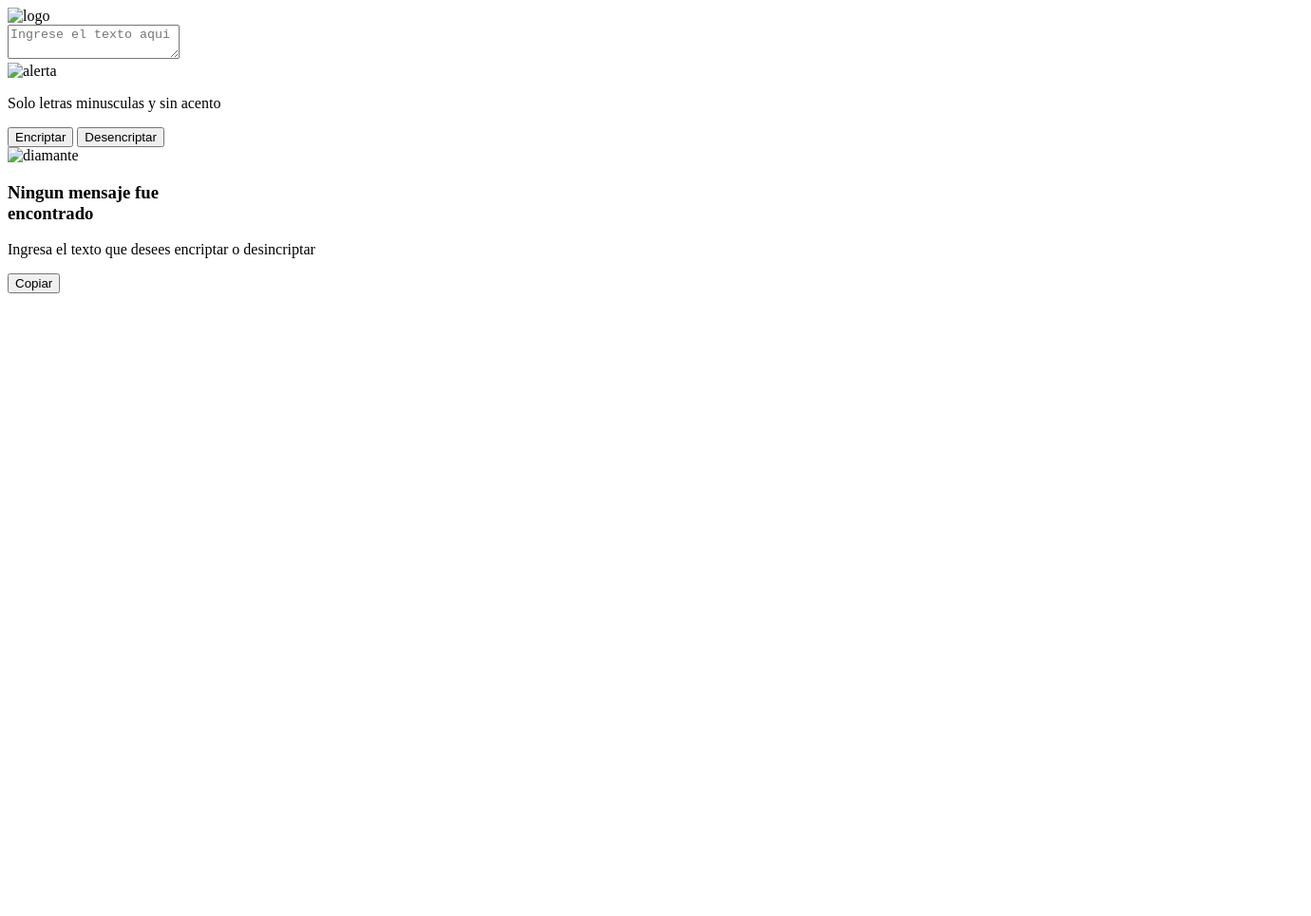
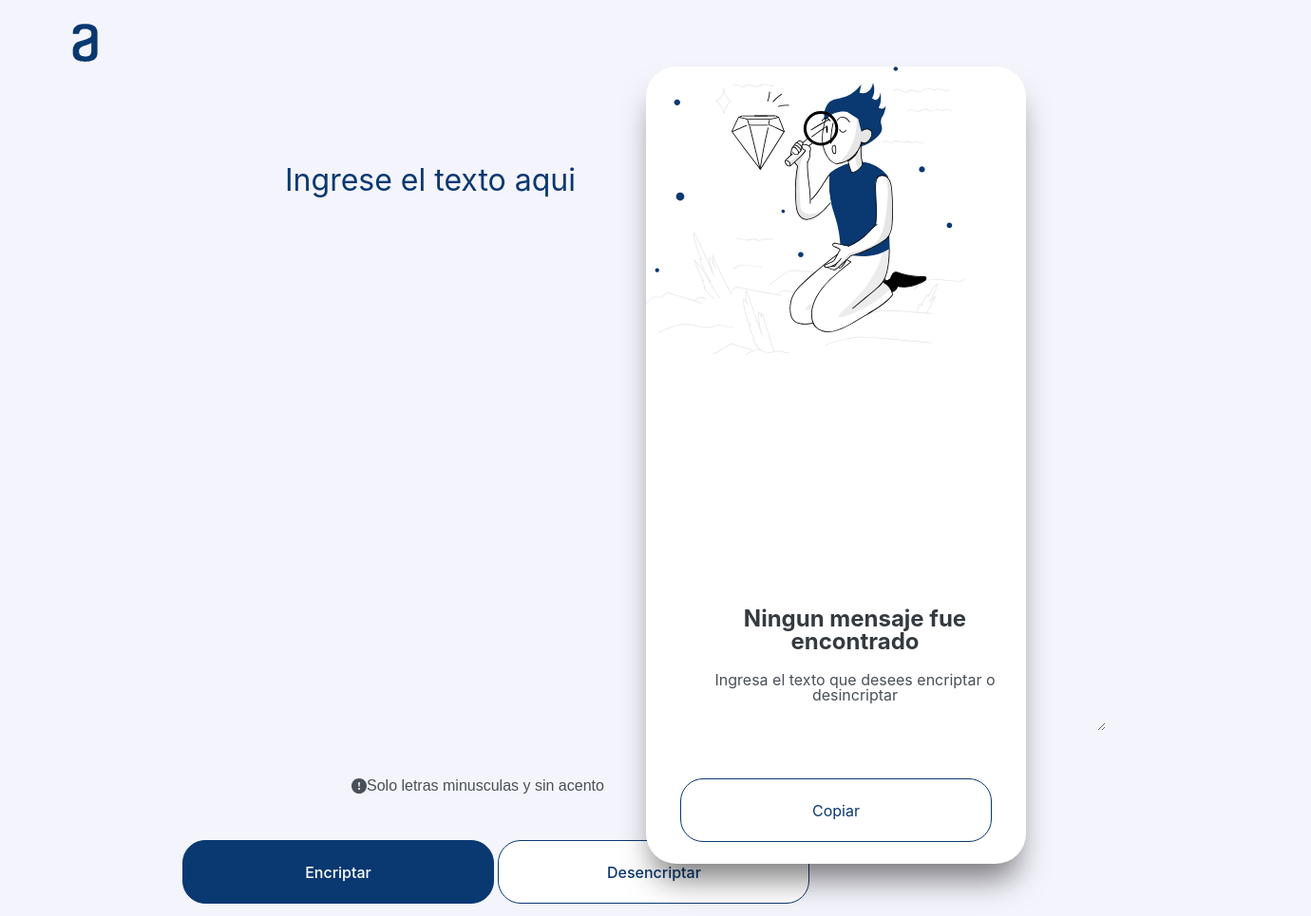
Before and after one commit to Velerofon/ChallengeEncriptador, a plain HTML site: page index.html in a window 1280 px wide. Shown: the whole page at 95% size, 1380 px wide, since content can reach past the window. Before the commit the page ends 800 px from the top, so only its background shows below. Drawn offline with Linux system fonts and the light colour scheme; the site is published under a folder, as on GitHub Pages, so addresses that start at the root find nothing; a web font is replaced by a local one.

Commit message:
Encritado1

```diff
--- a/index.html
+++ b/index.html
@@ -1,18 +1,18 @@
 <!DOCTYPE html>
-<html lang="es>
+<html lang="es">
 <head>
     <meta charset="UTF-8">
     <meta http-equiv="X-UA-Compatible" content="IE=edge">
     <meta name="viewport" content="width=device-width, initial-scale=1.0">
-    <link rel="stylesheet" href="/reset.css">
-    <link rel="stylesheet" href="/style.css">
+    <link rel="stylesheet" href="reset.css">
+    <link rel="stylesheet" href="style.css">
     <link href="https://fonts.google.com/share?selection.family=Inter:wght@100;200;300;400;500;600;700;800;900" rel="stylesheet">
     <title>Encriptador</title>
 </head>
 <body>
 
     <header>
-        <img class="logo" src="/imagenes/Logo.svg" alt="logo">
+        <img class="logo" src="./imagenes/Logo.svg" alt="logo">
     </header>
 
     <main>
@@ -25,7 +25,7 @@
 
             <div class="alerta">
 
-                <img src="/imagenes/alerta.svg" alt="alerta">
+                <img src="./imagenes/alerta.svg" alt="alerta">
                 <p>Solo letras minusculas y sin acento</p>
 
             </div>
@@ -43,7 +43,7 @@
         <section class="section2">
 
             <div class="contenedorDiamante">
-                <img src="/imagenes/Muñeco.svg" alt="diamante">
+                <img src="./imagenes/Muñeco.svg" alt="diamante">
 
             </div>
 
```
